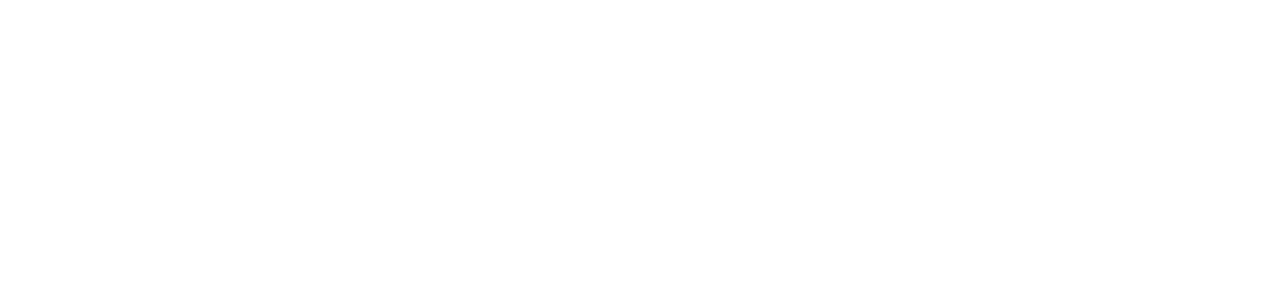
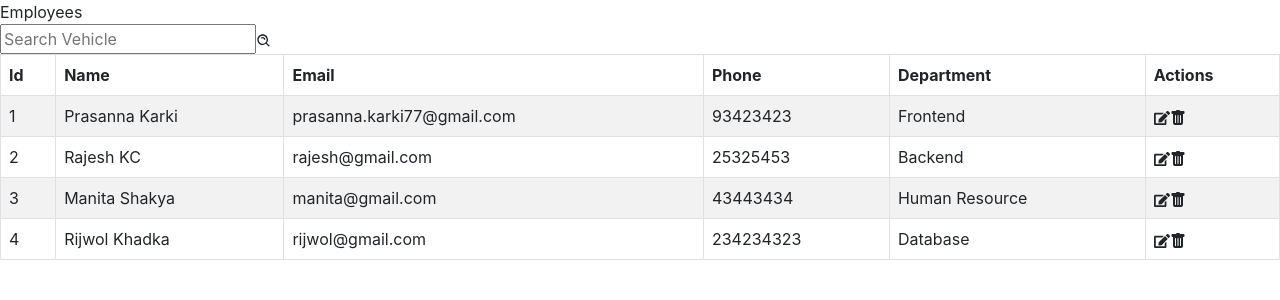
Before and after one commit to prasannakarki77/novelty_ems, a React (Create React App) app: page /employees in a window 1280 px wide. Before the commit this address had no page. Shown: the top 300 px of the page. Built offline with nearby package versions, Linux system fonts and the light colour scheme.

Commit message:
displayed users on table

```diff
--- a/package.json
+++ b/package.json
@@ -11,6 +11,7 @@
     "react": "^18.2.0",
     "react-bootstrap": "^2.5.0",
     "react-dom": "^18.2.0",
+    "react-icons": "^4.4.0",
     "react-router-dom": "^6.4.1",
     "react-scripts": "5.0.1",
     "react-toastify": "^9.0.8",
--- a/src/Context/UserContext.jsx
+++ b/src/Context/UserContext.jsx
@@ -5,11 +5,18 @@ const UserContext = createContext();
 export const UserProvider = ({ children }) => {
   const [userList, setUserList] = useState(users);
 
+  const filterList = (searchText) => {
+    let filteredList = users.filter((user) =>
+      user.name.toLowerCase().includes(searchText.toLowerCase())
+    );
+    setUserList(filteredList);
+  };
   const value = {
     userList,
     barChartData,
+    LineChartData,
+    filterList,
   };
-
   return <UserContext.Provider value={value}>{children}</UserContext.Provider>;
 };
 
@@ -19,6 +26,7 @@ export default UserContext;
 
 const users = [
   {
+    id: 1,
     name: "Prasanna Karki",
     email: "prasanna.karki77@gmail.com",
     phone: "93423423",
@@ -27,6 +35,7 @@ const users = [
     userType: "admin",
   },
   {
+    id: 2,
     name: "Rajesh KC",
     email: "rajesh@gmail.com",
     phone: "25325453",
@@ -34,6 +43,7 @@ const users = [
     userType: "employee",
   },
   {
+    id: 3,
     name: "Manita Shakya",
     email: "manita@gmail.com",
     phone: "43443434",
@@ -41,6 +51,7 @@ const users = [
     userType: "employee",
   },
   {
+    id: 4,
     name: "Rijwol Khadka",
     email: "rijwol@gmail.com",
     phone: "234234323",
@@ -58,3 +69,12 @@ const barChartData = [
   { year: "2021", employees: 70 },
   { year: "2022", employees: 80 },
 ];
+const LineChartData = [
+  { year: "2016", projects: 30 },
+  { year: "2017", projects: 50 },
+  { year: "2018", projects: 55 },
+  { year: "2019", projects: 58 },
+  { year: "2020", projects: 35 },
+  { year: "2021", projects: 70 },
+  { year: "2022", projects: 80 },
+];
--- a/src/components/Body.jsx
+++ b/src/components/Body.jsx
@@ -1,12 +1,14 @@
 import React from "react";
 import { Routes, Route } from "react-router-dom";
 import Dashboard from "./Dashboard";
+import Employees from "./Employees";
 import Login from "./Login";
 const Body = () => {
   return (
     <Routes>
       <Route path="/" element={<Login />}></Route>
       <Route path="/dashboard" element={<Dashboard />}></Route>
+      <Route path="/employees" element={<Employees />}></Route>
     </Routes>
   );
 };
--- a/src/components/Dashboard.jsx
+++ b/src/components/Dashboard.jsx
@@ -1,4 +1,5 @@
 import React, { useContext } from "react";
+import { Link } from "react-router-dom";
 import {
   BarChart,
   CartesianGrid,
@@ -7,19 +8,24 @@ import {
   Tooltip,
   Legend,
   Bar,
-  ScatterChart,
-  ZAxis,
-  Scatter,
+  LineChart,
+  Line,
 } from "recharts";
 import UserContext from "../Context/UserContext";
 import "../styles/dashboard.scss";
 const Dashboard = () => {
-  const { barChartData } = useContext(UserContext);
+  const { barChartData, LineChartData } = useContext(UserContext);
   return (
+    <>
+      <h1>Novelty Dashboard</h1>
+
       <div className="dashboard">
+        <Link to="/employees">
+          <div>Employees</div>
+        </Link>
         <div className="">
-        <h3>Novelty Projects Growth</h3>
-        <BarChart width={330} height={250} data={barChartData}>
+          <h3 className="text-center">Novelty Employees Growth</h3>
+          <BarChart width={530} height={250} data={barChartData}>
             <CartesianGrid strokeDasharray="3 3" />
             <XAxis dataKey="year" />
             <YAxis />
@@ -30,9 +36,22 @@ const Dashboard = () => {
         </div>
         <div className="">
           <h3>Novelty Projects Growth</h3>
-
+          <LineChart
+            width={530}
+            height={250}
+            data={LineChartData}
+            margin={{ top: 5, right: 30, left: 20, bottom: 5 }}
+          >
+            <CartesianGrid strokeDasharray="3 3" />
+            <XAxis dataKey="year" />
+            <YAxis />
+            <Tooltip />
+            <Legend />
+            <Line type="monotone" dataKey="projects" stroke="#8884d8" />
+          </LineChart>
         </div>
       </div>
+    </>
   );
 };
 
--- a/src/components/Employees.jsx
+++ b/src/components/Employees.jsx
@@ -1,7 +1,55 @@
-import React from "react";
+import React, { useContext } from "react";
+import UserContext from "../Context/UserContext";
+import Table from "react-bootstrap/Table";
+import { FaEdit } from "react-icons/fa";
+import { BsTrashFill } from "react-icons/bs";
+import { BiSearchAlt } from "react-icons/bi";
+const Employees = () => {
+  const { userList, filterList } = useContext(UserContext);
 
-const Employees = () => {
-  return <div>Employees</div>;
+  return (
+    <div>
+      <div>Employees</div>
+
+      <div className="search__field">
+        <input
+          type="text"
+          placeholder="Search Vehicle"
+          className="search__box"
+          onChange={(e) => filterList(e.target.value)}
+        />
+
+        <BiSearchAlt />
+      </div>
+      <Table striped bordered hover>
+        <thead>
+          <tr>
+            <th>Id</th>
+            <th>Name</th>
+            <th>Email</th>
+            <th>Phone</th>
+            <th>Department</th>
+            <th>Actions</th>
+          </tr>
+        </thead>
+        <tbody>
+          {userList.map((user) => (
+            <tr>
+              <td>{user.id}</td>
+              <td>{user.name}</td>
+              <td>{user.email}</td>
+              <td>{user.phone}</td>
+              <td>{user.department}</td>
+              <td>
+                <FaEdit />
+                <BsTrashFill />
+              </td>
+            </tr>
+          ))}
+        </tbody>
+      </Table>
+    </div>
+  );
 };
 
 export default Employees;
```
Also changed, not shown: 1 other file (tests, documents, lock files or other folders). Lines whose indentation alone changed are shown as unchanged.
